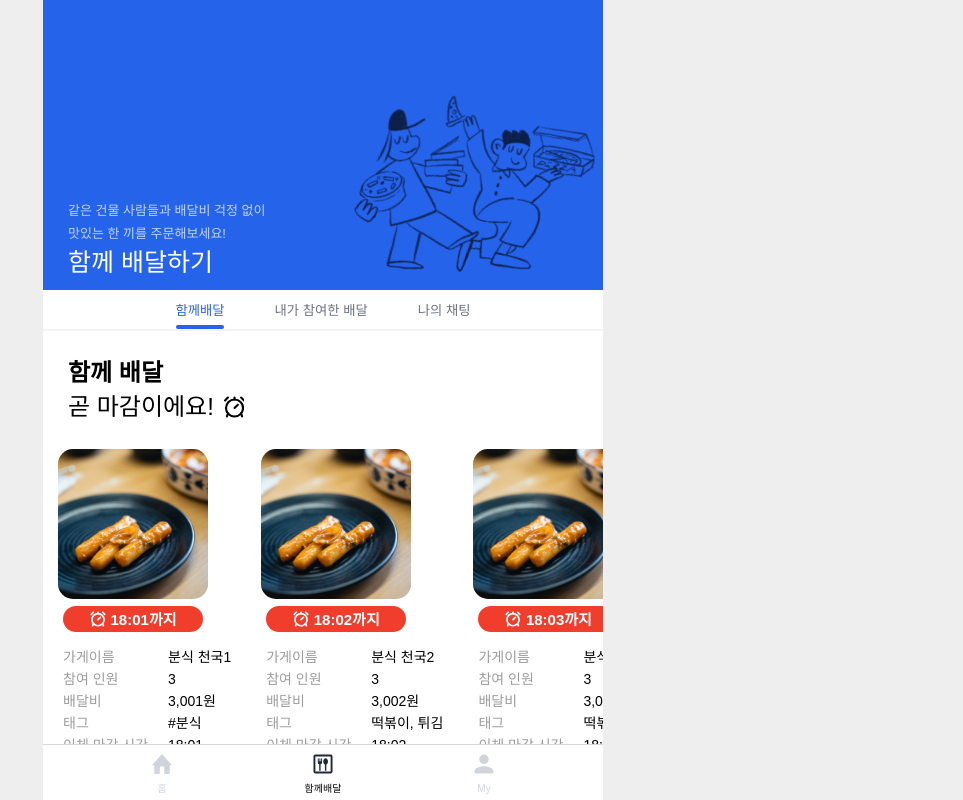
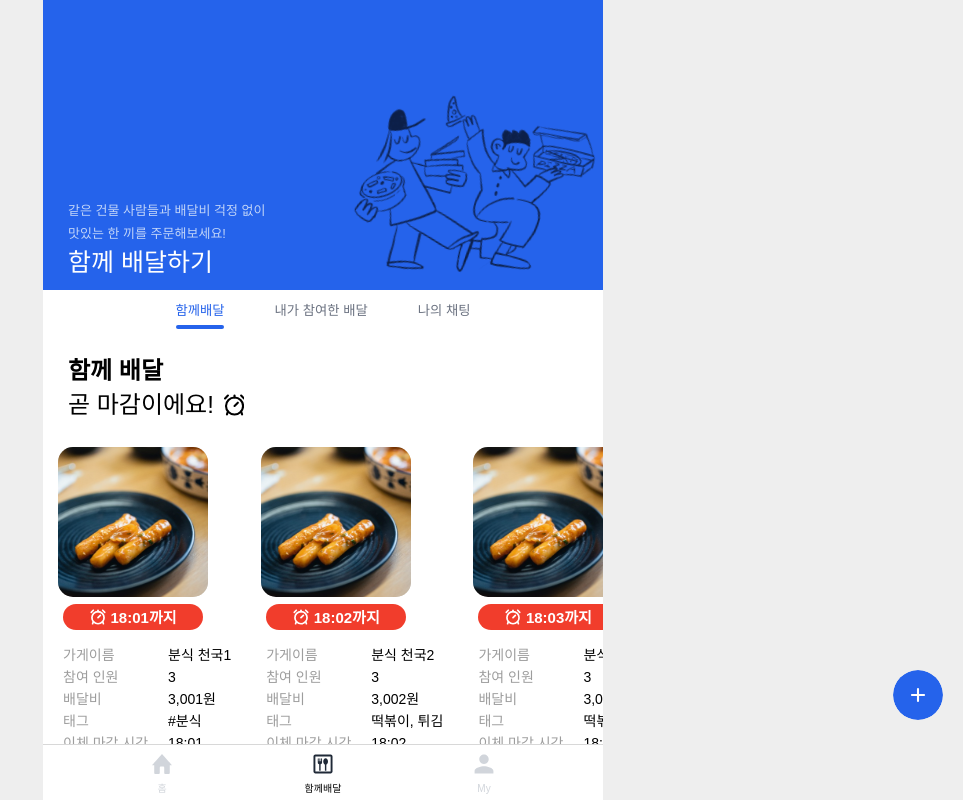
Before and after one commit to FC-Chilli-Bubble/front-officener, a React (Vite) app: page /front-officener/delivery in a window 1280 px wide. Shown: the whole page, without its empty margins (317-1280 px from the left). Built offline with nearby package versions, Linux system fonts and the light colour scheme; a web font is replaced by a local one.

Commit message:
🐛 Fix: 글쓰기 버튼 추가

```diff
--- a/src/pages/Deliverypage/DeliveryPage.tsx
+++ b/src/pages/Deliverypage/DeliveryPage.tsx
@@ -4,6 +4,7 @@ import { foodData, IFoodData } from './dummyData';
 import MenuContent from '@/components/Delivery/MenuContent';
 import TopMenu from '@/components/Delivery/TopMenu';
 import Header from '@/components/Delivery/Header';
+import { useNavigate } from 'react-router-dom';
 
 const DeliveryPage = () => {
   const [selectedMenu, setSelectedMenu] = useState('함께배달');
@@ -28,6 +29,12 @@ const DeliveryPage = () => {
     setSelectedCategory(category);
   };
 
+  const navigate = useNavigate();
+
+  const handleButtonClick = () => {
+    navigate('/delivery/post');
+  };
+
   return (
     <>
       <Header selectedMenu={selectedMenu} />
@@ -35,7 +42,6 @@ const DeliveryPage = () => {
         selectedMenu={selectedMenu}
         handleMenuClick={handleMenuClick}
       />
-      <StyledDivider />
       <StyledContainer>
         <MenuContent
           selectedMenu={selectedMenu}
@@ -43,6 +49,7 @@ const DeliveryPage = () => {
           handleCategoryClick={handleCategoryClick}
           data={data}
         />
+        <PostButton onClick={handleButtonClick} />
       </StyledContainer>
     </>
   );
@@ -52,10 +59,19 @@ const StyledContainer = styled.div`
   position: relative;
 `;
 
-const StyledDivider = styled.div`
-  width: 100%;
-  height: 2px;
-  background-color: ${props => props.theme.colors.grayColor1};
+const PostButton = styled.button`
+  position: fixed;
+  bottom: 80px;
+  right: 20px;
+  width: 50px;
+  height: 50px;
+  background-image: url('src/assets/food/postbutton.svg');
+  background-repeat: no-repeat;
+  background-position: center;
+  background-size: contain;
+  border-radius: 50%;
+  border: none;
+  cursor: pointer;
 `;
 
 export default DeliveryPage;
```
Also changed, not shown: src/assets/food/postbutton.svg (added).
